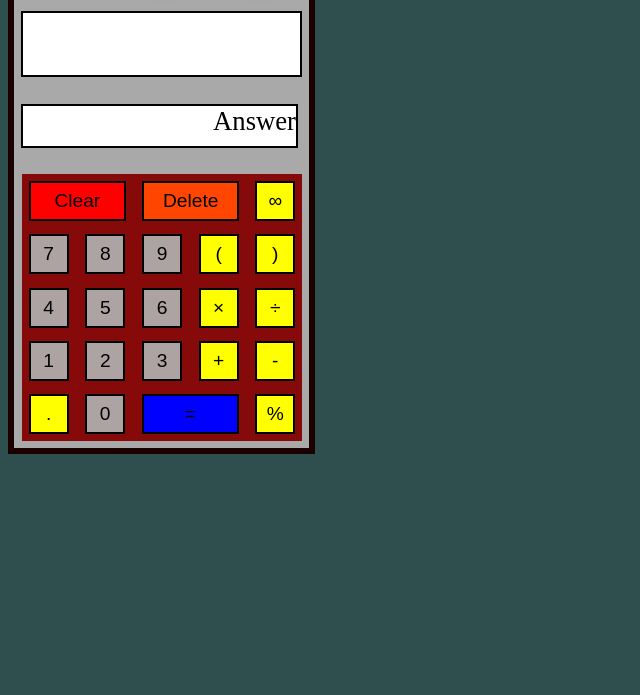
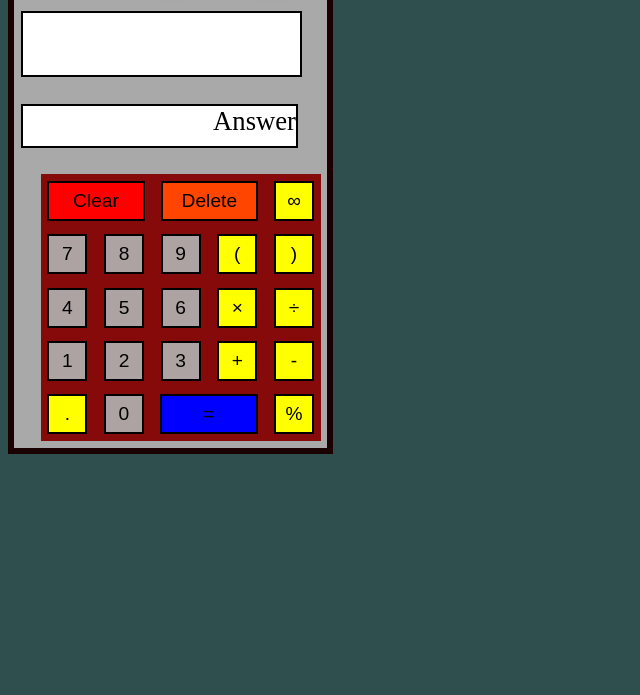
Before and after one commit to Artem-sk/lab3, a plain HTML site: page index.html in a window 1280 px wide. Shown: the part 105-800 px from the top of the page, without its empty margins (0-640 px from the left). Drawn offline with Linux system fonts and the light colour scheme.

Commit message:
Update CalculatorStyle.css

```diff
--- a/CalculatorStyle.css
+++ b/CalculatorStyle.css
@@ -13,7 +13,7 @@ header
 form
 {
     background-color: darkgray;
-    width: fit-content;
+    width: 300px;
     padding: 5pt;
     border: 5pt solid rgb(26, 0, 0);
 }
```
